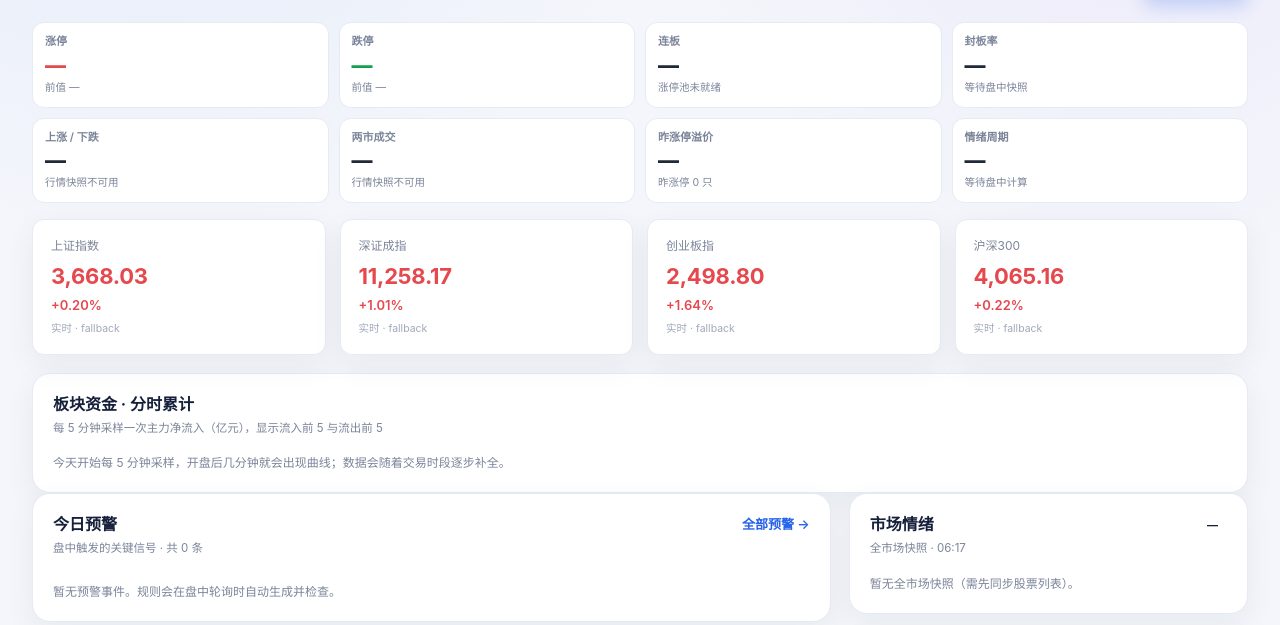
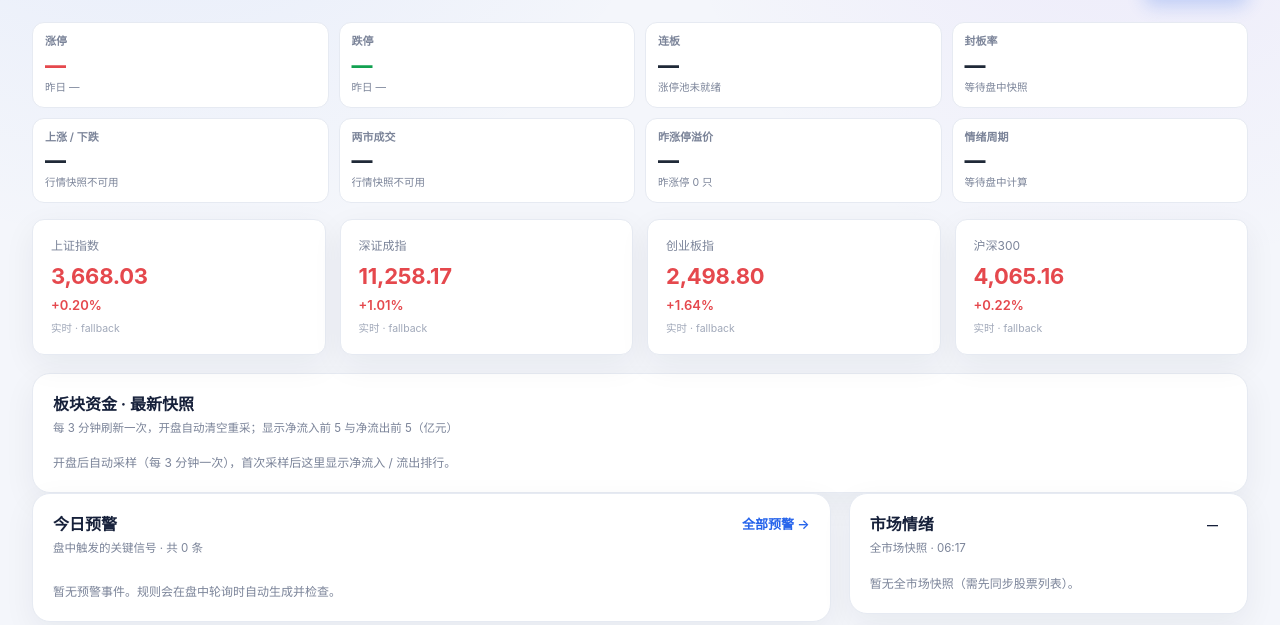
Before and after one commit to niemf/StockPicking, a FastAPI app: page / in a window 1280 px wide. Shown: the part 192-817 px from the top of the page. Run offline with FastAPI, Linux system fonts and the light colour scheme; data that the repository does not hold is empty.

Commit message:
fix(dashboard): 板块资金改 3 分钟采样 + 柱状图；涨停/跌停显示昨日值
- 采样间隔 5 分钟 → 3 分钟；每次采样前删除非当日数据（开盘自动清空）
- 写入改为 SQLite 批量 upsert（原逐行 merge 每次 496 次查询）
- 板块图由「分时折线」改为「最新快照横向柱状图」：流入前 5 红色、流出前 5 绿色，
  右侧标注金额；只有 2-3 个采样点时折线没有意义，柱状图不受影响
- 涨停/跌停卡片副标题由「较前值 ±x」改为「昨日 N 只」，不再做差值计算
- latest_market 支持 before 参数，确保「昨日」取的是今天之前那一行
- 测试更新：3 分钟节流、跨日清空，全套 258 项通过

```diff
--- a/app/web/routes.py
+++ b/app/web/routes.py
@@ -463,17 +463,17 @@ def _market_overview(session: Session, sentiment: dict, pool: dict, cycle) -> li
     cards: list[dict] = []
     available = bool(sentiment.get("available"))
 
-    previous = latest_market(session)
+    previous = latest_market(session, before=date.today())
     prev_limit_up = previous.limit_up if previous is not None else None
     prev_limit_down = previous.limit_down if previous is not None else None
 
     limit_up = sentiment.get("limit_up") if available else None
     limit_down = sentiment.get("limit_down") if available else None
-    delta_up = f"较前值 {limit_up - prev_limit_up:+d}" if limit_up is not None and prev_limit_up is not None else "前值 —"
-    delta_down = f"较前值 {limit_down - prev_limit_down:+d}" if limit_down is not None and prev_limit_down is not None else "前值 —"
-
-    cards.append({"label": "涨停", "value": limit_up if limit_up is not None else "—", "sub": delta_up, "tone": "up"})
-    cards.append({"label": "跌停", "value": limit_down if limit_down is not None else "—", "sub": delta_down, "tone": "down"})
+    sub_up = f"昨日 {prev_limit_up} 只" if prev_limit_up is not None else "昨日 —"
+    sub_down = f"昨日 {prev_limit_down} 只" if prev_limit_down is not None else "昨日 —"
+
+    cards.append({"label": "涨停", "value": limit_up if limit_up is not None else "—", "sub": sub_up, "tone": "up"})
+    cards.append({"label": "跌停", "value": limit_down if limit_down is not None else "—", "sub": sub_down, "tone": "down"})
 
     stocks = pool.get("stocks") or []
     streak2 = sum(1 for row in stocks if int(row.get("streak") or 1) >= 2)
--- a/app/web/templates/dashboard.html
+++ b/app/web/templates/dashboard.html
@@ -38,22 +38,18 @@
 <section class="panel sector-panel">
   <div class="panel-head">
     <div>
-      <h2>板块资金 · 分时累计</h2>
-      <p>每 5 分钟采样一次主力净流入（亿元），显示流入前 5 与流出前 5</p>
+      <h2>板块资金 · 最新快照</h2>
+      <p>每 3 分钟刷新一次，开盘自动清空重采；显示净流入前 5 与净流出前 5（亿元）</p>
     </div>
     {% if sector_chart.available %}
-    <span class="filter-hint">{{ sector_chart.samples }} 个采样点 · 更新至 {{ sector_chart.times[-1] }}</span>
+    <span class="filter-hint">更新至 {{ sector_chart.times[-1] }} · 当日 {{ sector_chart.samples }} 次采样</span>
     {% endif %}
   </div>
-  {% if sector_chart.available and sector_chart.samples >= 2 %}
+  {% if sector_chart.available %}
   <div id="sector-chart" class="chart chart-sector"></div>
-  {% elif sector_chart.available %}
-  <p class="muted empty-note">
-    已采样 1 次（{{ sector_chart.times[-1] }}），每 5 分钟一次，下一次采样后开始绘制曲线。
-  </p>
   {% else %}
   <p class="muted empty-note">
-    今天开始每 5 分钟采样，开盘后几分钟就会出现曲线；数据会随着交易时段逐步补全。
+    开盘后自动采样（每 3 分钟一次），首次采样后这里显示净流入 / 流出排行。
   </p>
   {% endif %}
 </section>
@@ -229,55 +225,45 @@
 
     const sectorEl = document.getElementById('sector-chart');
     if (sectorEl && sectorData.available && sectorData.series.length) {
+      const items = [...sectorData.inflow, ...sectorData.outflow].sort((a, b) => a.value - b.value);
       const chart = echarts.init(sectorEl);
       chart.setOption({
-        grid: { left: 8, right: 132, top: 18, bottom: 26, containLabel: true },
+        grid: { left: 8, right: 78, top: 10, bottom: 18, containLabel: true },
         tooltip: {
           trigger: 'axis',
+          axisPointer: { type: 'shadow' },
           valueFormatter: value => (value == null ? '—' : Number(value).toFixed(2) + ' 亿')
         },
         xAxis: {
-          type: 'category',
-          boundaryGap: false,
-          data: sectorData.times,
-          axisLine: { lineStyle: { color: '#e2e8f0' } },
-          axisTick: { show: false },
-          axisLabel: {
-            color: '#8a93a6',
-            interval: Math.max(0, Math.ceil(sectorData.times.length / 8))
-          }
+          type: 'value',
+          axisLabel: { color: '#8a93a6' },
+          splitLine: { lineStyle: { color: '#eef1f7' } }
         },
         yAxis: {
-          type: 'value',
-          axisLabel: { color: '#8a93a6', formatter: '{value}' },
-          splitLine: { lineStyle: { color: '#eef1f7' } }
+          type: 'category',
+          data: items.map(item => item.name),
+          axisLine: { show: false },
+          axisTick: { show: false },
+          axisLabel: { color: '#5d667a', fontSize: 11 }
         },
-        series: sectorData.series.map((item, index) => ({
-          name: item.name,
-          type: 'line',
-          showSymbol: false,
-          lineStyle: { color: item.color, width: 2 },
-          itemStyle: { color: item.color },
-          data: item.data,
-          endLabel: {
+        series: [{
+          type: 'bar',
+          barWidth: 12,
+          data: items.map(item => ({
+            value: item.value,
+            itemStyle: {
+              color: item.value >= 0 ? '#e5484d' : '#12a150',
+              borderRadius: item.value >= 0 ? [0, 4, 4, 0] : [4, 0, 0, 4]
+            }
+          })),
+          label: {
             show: true,
-            color: item.color,
+            position: 'right',
+            color: '#5d667a',
             fontSize: 11,
-            fontWeight: 600,
-            formatter: params => {
-              const value = Number(params.value);
-              return `${params.seriesName} ${value >= 0 ? '+' : ''}${value.toFixed(1)}亿`;
-            }
-          },
-          emphasis: { focus: 'series' },
-          markLine: index === 0 ? {
-            silent: true,
-            symbol: 'none',
-            label: { show: false },
-            lineStyle: { color: '#cbd5e1', type: 'dashed' },
-            data: [{ yAxis: 0 }]
-          } : undefined
-        }))
+            formatter: params => `${params.value >= 0 ? '+' : ''}${Number(params.value).toFixed(1)}亿`
+          }
+        }]
       });
       window.addEventListener('resize', () => chart.resize());
     }
```
Also changed, not shown: app/services/market_daily.py (+5 -2 lines), app/services/sector_flow.py (+32 -15 lines), tests/test_sector_flow.py (+25 -2 lines), README.md.
